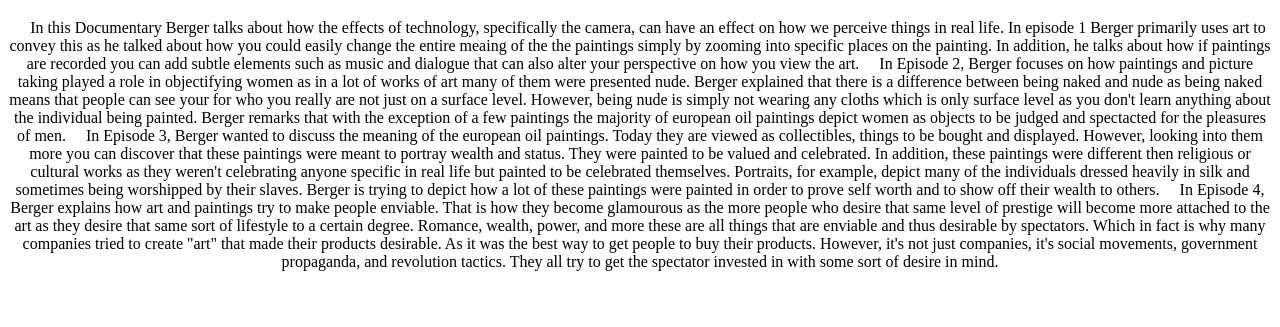
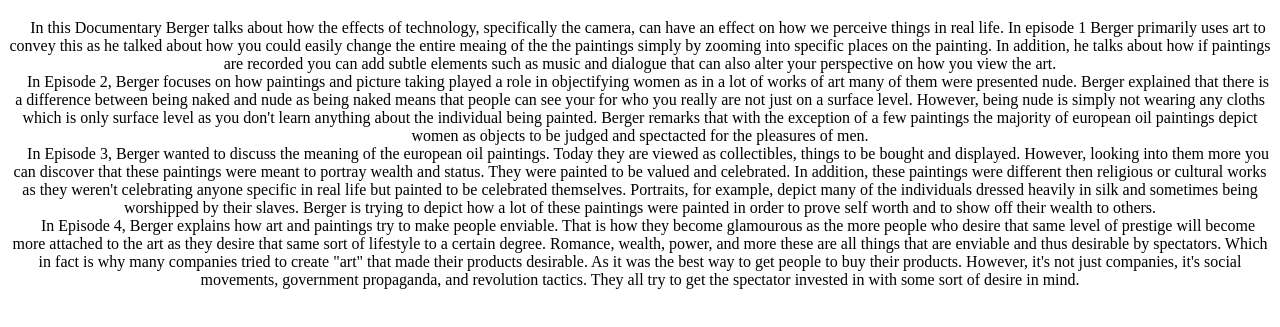
Before and after one commit to Shugo0016/Shugo0016.github.io, a plain HTML site: page index.html in a window 1280 px wide. Shown: the part 61-388 px from the top of the page. Drawn offline with Linux system fonts and the light colour scheme.

Commit message:
John Berger Reflection 1

```diff
--- a/index.html
+++ b/index.html
@@ -16,22 +16,22 @@
             In episode 1 Berger primarily uses art to convey this as he talked about how you could
             easily change the entire meaing of the the paintings simply by zooming into specific places
             on the painting. In addition, he talks about how if paintings are recorded you can add subtle elements
-            such as music and dialogue that can also alter your perspective on how you view the art.
+            such as music and dialogue that can also alter your perspective on how you view the art.<br>
             &emsp;In Episode 2, Berger focuses on how paintings and picture taking played a role in objectifying women as
             in a lot of works of art many of them were presented nude. Berger explained that there is a difference between
             being naked and nude as being naked means that people can see your for who you really are not just on a surface level.
             However, being nude is simply not wearing any cloths which is only surface level as you don't learn anything about the
             individual being painted. Berger remarks that with the exception of a few paintings the majority of european oil paintings depict
-            women as objects to be judged and spectacted for the pleasures of men.
+            women as objects to be judged and spectacted for the pleasures of men.<br>
             &emsp;In Episode 3, Berger wanted to discuss the meaning of the european oil paintings. Today they are viewed as collectibles, things to be bought and
             displayed. However, looking into them more you can discover that these paintings were meant to portray wealth and status. They were painted to be valued and celebrated.
             In addition, these paintings were different then religious or cultural works as they weren't celebrating anyone specific in real life but painted to be celebrated themselves.
             Portraits, for example, depict many of the individuals dressed heavily in silk and sometimes being worshipped by their slaves. Berger is trying to depict how a lot of these paintings
-            were painted in order to prove self worth and to show off their wealth to others.
+            were painted in order to prove self worth and to show off their wealth to others. <br>
             &emsp;In Episode 4, Berger explains how art and paintings try to make people enviable. That is how they become glamourous as the more people who desire that same level of prestige
             will become more attached to the art as they desire that same sort of lifestyle to a certain degree. Romance, wealth, power, and more these are all things that are enviable and thus
             desirable by spectators. Which in fact is why many companies tried to create "art" that made their products desirable. As it was the best way to get people to buy their products. However,
-            it's not just companies, it's social movements, government propaganda, and revolution tactics. They all try to get the spectator invested in with some sort of desire in mind.
+            it's not just companies, it's social movements, government propaganda, and revolution tactics. They all try to get the spectator invested in with some sort of desire in mind. <br>
 
             </center>
         </p>
```
